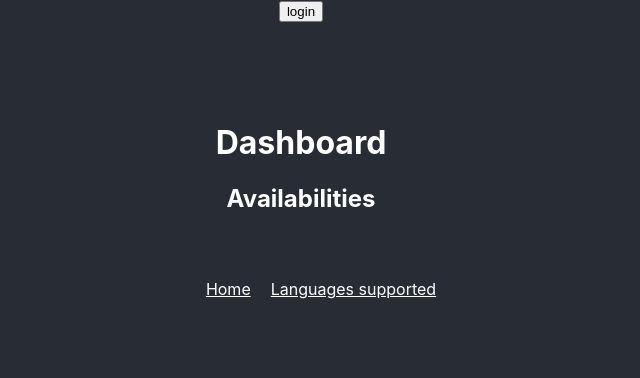
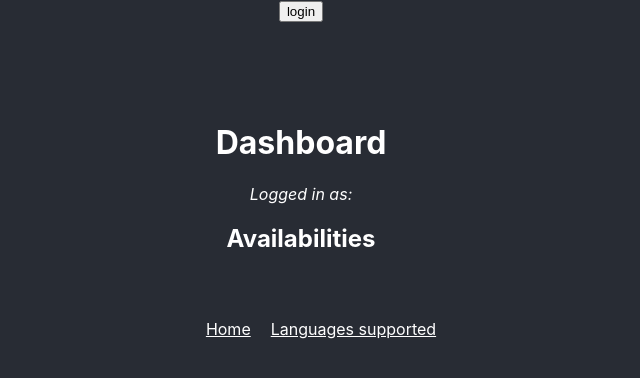
Before and after one commit to tomo-riff-raff/ui, a React (Create React App) app: page /dashboard in a window 1280 px wide. Shown: the top 378 px of the page, without its empty margins (339-979 px from the left). Built offline with nearby package versions, Linux system fonts and the light colour scheme; no server answers.

Commit message:
Add user context to dashboard component

```diff
--- a/src/components/Dashboard/Dashboard.js
+++ b/src/components/Dashboard/Dashboard.js
@@ -1,10 +1,24 @@
 import React, { useContext } from "react";
+import { gql, useQuery } from '@apollo/client';
+import { UserContext } from '../../UserContext';
 import Pairings from '../Pairings/Pairings';
 
+const GET_USER = gql`
+  {
+    getUser(id: "1") {
+      username
+    }
+  }
+`;
+
 const Dashboard = () => {
+  const { user, setUser } = useContext(UserContext);
+  const { loading, error, data } = useQuery(GET_USER);
+
   return (
     <header>
       <h1>Dashboard</h1>
+      <p class="explanatory-text">Logged in as: {data && data.getUser.username}</p>
       <Pairings />
     </header>
   )
```
